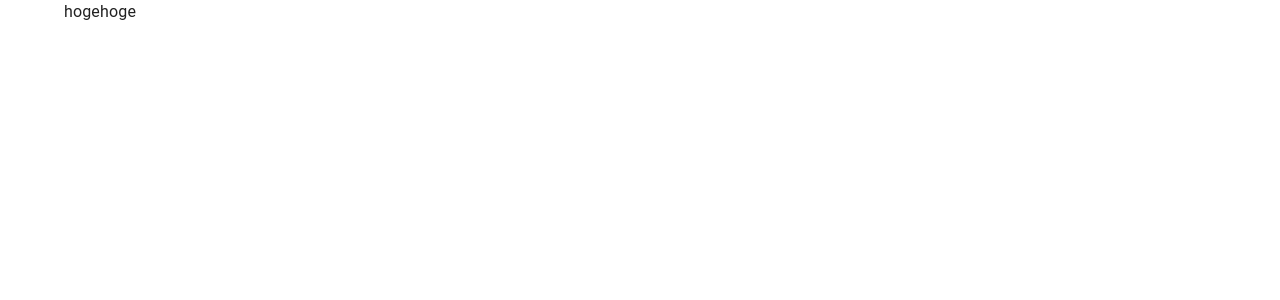
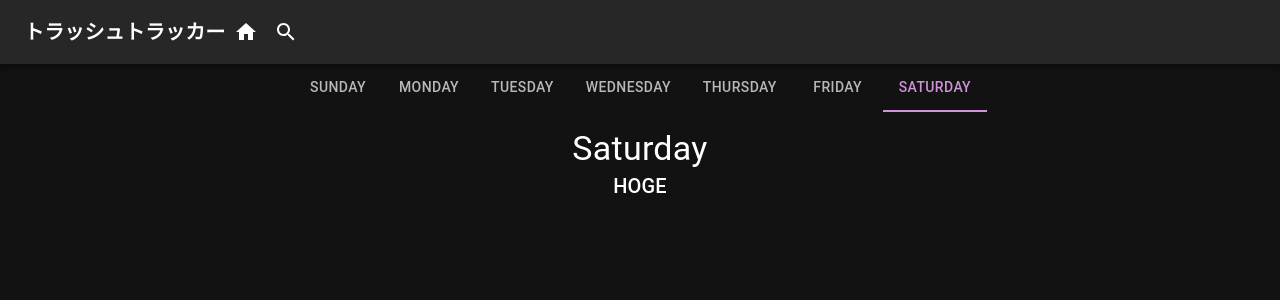
Before and after one commit to yukky-piano/trashday-tracker, a Next.js app: page / in a window 1280 px wide. Shown: the top 300 px of the page. Built offline with nearby package versions, Linux system fonts and the light colour scheme.

Commit message:
ホーム画面に曜日情報を載せる

```diff
--- a/app/page.tsx
+++ b/app/page.tsx
@@ -1,11 +1,11 @@
-import { Box, Container } from "@mui/material";
+import ApDays from "@/features/components/days";
+import ApHeader from "@/features/components/header";
 
 export default function Home() {
   return (
     <main>
-      <Container>
-        <Box>hogehoge</Box>
-      </Container>
+      <ApHeader />
+      <ApDays />
     </main>
-  )
+  );
 }
--- a/app/theme.ts
+++ b/app/theme.ts
@@ -1,14 +1,11 @@
 import { purple } from '@mui/material/colors';
-import {experimental_extendTheme} from '@mui/material/styles';
+import {createTheme} from '@mui/material/styles';
 
-const theme = experimental_extendTheme({
-  colorSchemes: {
-    dark: {
-      palette: {
-        primary: {
-          main: purple[200],
-        }
-      }
+const theme = createTheme({
+  palette: {
+    mode: "dark",
+    primary: {
+      main: purple[200],
     }
   }
 });
--- /dev/null
+++ b/features/components/days/index.tsx
@@ -0,0 +1,37 @@
+"use client";
+import React, { useState } from "react";
+import { Box, Tab, Tabs, Typography } from "@mui/material";
+
+const ApDays = () => {
+  const daysOfWeek = [
+    "Sunday",
+    "Monday",
+    "Tuesday",
+    "Wednesday",
+    "Thursday",
+    "Friday",
+    "Saturday",
+  ];
+  const today = new Date().getDay();
+  const [selectedTab, setSelectedTab] = useState(today);
+
+  const handleTabClick = (index: number) => {
+    setSelectedTab(index);
+  };
+
+  return (
+    <Box>
+      <Tabs value={selectedTab} centered>
+        {daysOfWeek.map((day, index) => (
+          <Tab key={index} label={day} onClick={() => handleTabClick(index)} />
+        ))}
+      </Tabs>
+      <Box textAlign="center" mt={2}>
+        <Typography variant="h4">{daysOfWeek[selectedTab]}</Typography>
+        <Typography variant="h6">HOGE</Typography>
+      </Box>
+    </Box>
+  );
+};
+
+export default ApDays;
--- /dev/null
+++ b/features/components/header.tsx
@@ -0,0 +1,43 @@
+"use client";
+
+import {
+  AppBar,
+  Container,
+  Toolbar,
+  Typography,
+  IconButton,
+} from "@mui/material";
+import HomeIcon from "@mui/icons-material/Home";
+import SearchIcon from "@mui/icons-material/Search";
+
+const ApHeader = () => {
+  const handleHomeClick = () => {
+    //history.push("/");
+    console.log("home押したよ");
+  };
+
+  const handleSearchClick = () => {
+    //history.push("/search");
+    console.log("search押したよ");
+  };
+
+  return (
+    <AppBar position="static">
+      <Container maxWidth="xl">
+        <Toolbar disableGutters>
+          <Typography variant="h6" style={{ fontWeight: "bold" }}>
+            トラッシュトラッカー
+          </Typography>
+          <IconButton onClick={handleHomeClick}>
+            <HomeIcon />
+          </IconButton>
+          <IconButton onClick={handleSearchClick}>
+            <SearchIcon />
+          </IconButton>
+        </Toolbar>
+      </Container>
+    </AppBar>
+  );
+};
+
+export default ApHeader;
```
